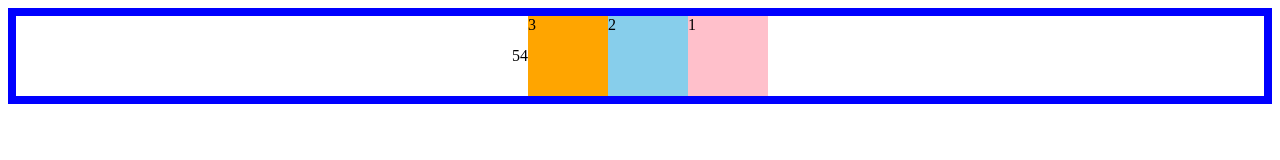
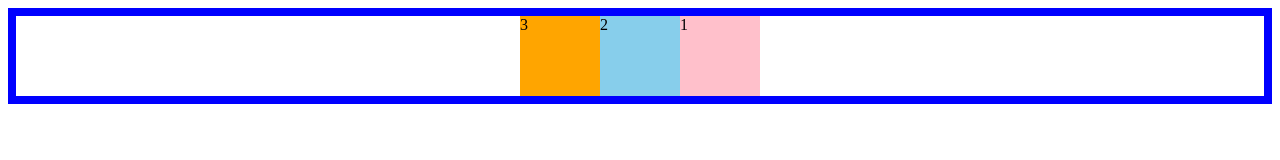
Before and after one commit to Sss0o1101/flexbox-learn, a plain HTML site: page flexbox-learn4/index.html in a window 1280 px wide. Drawn offline with Linux system fonts and the light colour scheme.

Commit message:
Delete unwanted text
        <div class="item4">4</div>
        <div class="item5">5</div>

```diff
--- a/flexbox-learn4/index.html
+++ b/flexbox-learn4/index.html
@@ -11,9 +11,6 @@
         <div class="item1">1</div>
         <div class="item2">2</div>
         <div class="item3">3</div>
-        <div class="item4">4</div>
-        <div class="item5">5</div>
     </div>
-
 </body>
 </html>
```
